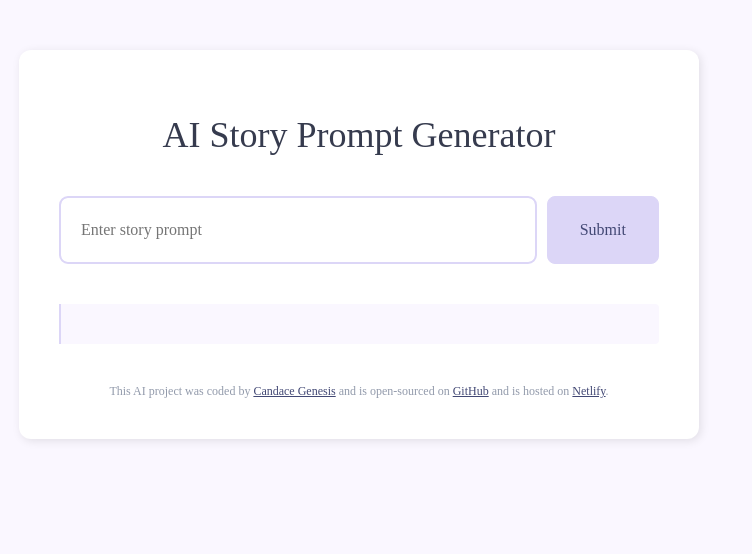
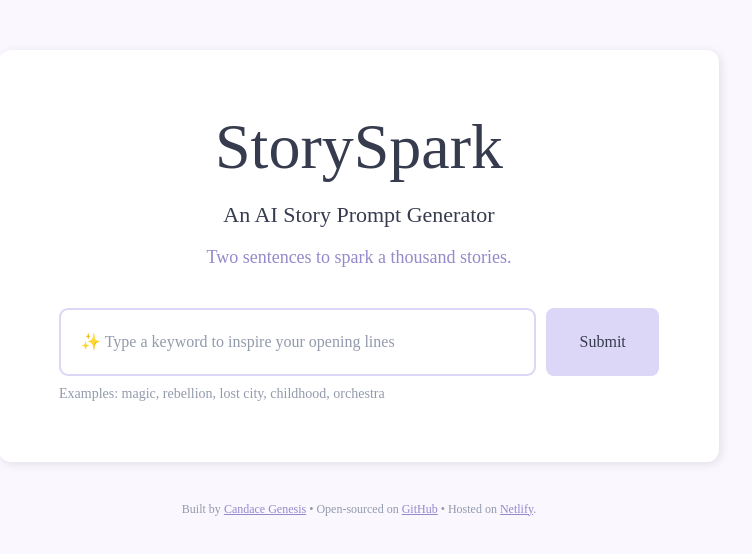
Before and after one commit to CanGene/AI-story-prompt-generator, a plain HTML site: page index.html in a window 1280 px wide. Shown: the part 118-672 px from the top of the page, without its empty margins (281-1033 px from the left). Drawn offline with nearby package versions, Linux system fonts and the light colour scheme.

Commit message:
Improved the user experience and interface

```diff
--- a/index.html
+++ b/index.html
@@ -6,17 +6,23 @@
     <script src="https://unpkg.com/typewriter-effect@latest/dist/core.js"></script>
     <script src="https://cdn.jsdelivr.net/npm/axios/dist/axios.min.js"></script>
     <link rel="stylesheet" href="src/style.css" />
-    <title>AI Short Story Generator</title>
+    <title>StorySpark - AI Story Prompt Generator</title>
   </head>
   <body>
     <div class="container">
-      <header><h1>AI Story Prompt Generator</h1></header>
+      <header>
+        <h1>StorySpark</h1>
+        <h2>An AI Story Prompt Generator</h2>
+
+        <p>Two sentences to spark a thousand stories.</p>
+      </header>
       <main>
+        <div class="form-container">
           <form id="prompt-form">
             <input
               type="text"
               name="Story Prompt"
-            placeholder="Enter story prompt"
+              placeholder="✨ Type a keyword to inspire your opening lines"
               autofocus
               required
               autocomplete="off"
@@ -25,21 +31,24 @@
             />
             <input type="submit" class="button" />
           </form>
-        <div class="story" id="story"></div>
+          <small class="hint"
+            >Examples: magic, rebellion, lost city, childhood, orchestra</small
+          >
+        </div>
+        <div class="story hidden" id="story"></div>
       </main>
+    </div>
     <footer>
-        This AI project was coded by
-        <a href="https://github.com/CanGene" target="_blank">Candace Genesis</a>
-        and is open-sourced on
+      Built by
+      <a href="https://github.com/CanGene" target="_blank">Candace Genesis</a> •
+      Open-sourced on
       <a href="https://github.com/CanGene/AI-generator" target="_blank"
         >GitHub</a
       >
-        and is hosted on
-        <a href="https://generate-short-story.netlify.app/" target="_blank"
-          >Netlify</a
-        >.
+      • Hosted on
+      <a href="https://sparkstory.netlify.app/" target="_blank">Netlify</a>.
     </footer>
-    </div>
+
     <script src="src/index.js"></script>
   </body>
 </html>
--- a/src/index.js
+++ b/src/index.js
@@ -2,7 +2,7 @@ function displayStory(response) {
   new Typewriter("#story", {
     strings: response.data.answer,
     autoStart: true,
-    delay: 1,
+    delay: 20,
     cursor: "",
   });
 }
@@ -12,9 +12,12 @@ function generateStory(event) {
   let apiKey = "df0033d89466fabb34t4ob6db243c833";
   let prompt = `Write a concise, intriguing opening to a story based on the theme ${instructionsInput.value}`;
   let context =
-    "You are a master storyteller. Write a concise intro to a story and keep it 2 sentences long. It should immediately draw the reader in, set a tone, and leave enough unsaid to make a writer want to keep writing. Sign off as 'SheCodes AI' inside a <strong> element after a <br/>.";
+    "Write a 2-sentence opening to a story as if you are a master storyteller. Make it intriguing, set a clear tone, and leave enough mystery to inspire continuation. End with a line break <br/> and sign off as SheCodes AI in a <strong> element.";
   let apiURL = `https://api.shecodes.io/ai/v1/generate?prompt=${prompt}&context=${context}&key=${apiKey}`;
 
+  let storyElement = document.querySelector("#story");
+  storyElement.classList.remove("hidden");
+  storyElement.innerHTML = `<div class="blink">⏳ Generating a story prompt about "${instructionsInput.value}"...</div>`;
   axios.get(apiURL).then(displayStory);
 }
 
--- a/src/style.css
+++ b/src/style.css
@@ -6,9 +6,10 @@ body {
 }
 .container {
   margin: 120px auto;
+  margin-bottom: 40px;
   max-width: 600px;
   background-color: white;
-  padding: 40px;
+  padding: 60px;
   border-radius: 12px;
   box-shadow: 2px 2px 10px rgba(0, 0, 0, 0.1);
 }
@@ -17,13 +18,26 @@ header {
 }
 h1 {
   text-align: center;
-  font-size: 36px;
+  font-size: 64px;
+  margin: 0 auto;
+  font-family: "Jacquard 24";
   font-weight: 400;
+}
+h2 {
+  text-align: center;
+  font-size: 22px;
+  font-weight: 400;
+}
+p {
+  text-align: center;
+  font-size: 18px;
+  color: #9589cb;
 }
 form {
   display: flex;
-  margin-bottom: 40px;
+  margin-bottom: 8px;
 }
+
 .field {
   padding: 20px;
   border: 2px solid #dcd6f7;
@@ -32,9 +46,14 @@ form {
   line-height: 1.5;
   font-size: 16px;
   font-family: Outfit;
+  color: #363b4e;
 }
 .field:focus {
   outline-color: #dcd6f7;
+}
+.field::placeholder {
+  color: #929aab;
+  font-size: 16px;
 }
 .button {
   margin-left: 10px;
@@ -43,12 +62,21 @@ form {
   line-height: 1.5;
   border-radius: 8px;
   background: #dcd6f7;
-  border: 1px solid #dcd6f7;
-  color: #424874;
+  border: 2px solid #dcd6f7;
+  color: #363b4e;
   font-size: 16px;
   font-family: Outfit;
+  transition: 300ms ease-in-out all;
+}
+.button:hover {
+  background-color: white;
+}
+.hint {
+  color: #929aab;
+  font-size: 14px;
 }
 .story {
+  margin-top: 40px;
   font-weight: 400;
   font-size: 16px;
   line-height: 1.5;
@@ -58,14 +86,35 @@ form {
   border-radius: 0 4px 4px 0;
 }
 .story strong {
-  color: #b4abdd;
+  color: #9589cb;
+  font-weight: 400;
+  font-size: 12px;
+  padding-top: 10px;
+}
+.hidden {
+  display: none;
+}
+.blink {
+  animation: blink 1.5s infinite;
+  animation-fill-mode: both;
+  color: #9589cb;
+}
+@keyframes blink {
+  0% {
+    opacity: 0;
+  }
+  50% {
+    opacity: 1;
+  }
+  100% {
+    opacity: 0;
+  }
 }
 footer {
   text-align: center;
   font-size: 12px;
-  margin-top: 40px;
   color: #929aab;
 }
 a {
-  color: #424874;
+  color: #9589cb;
 }
```
Lines whose indentation alone changed are shown as unchanged.
